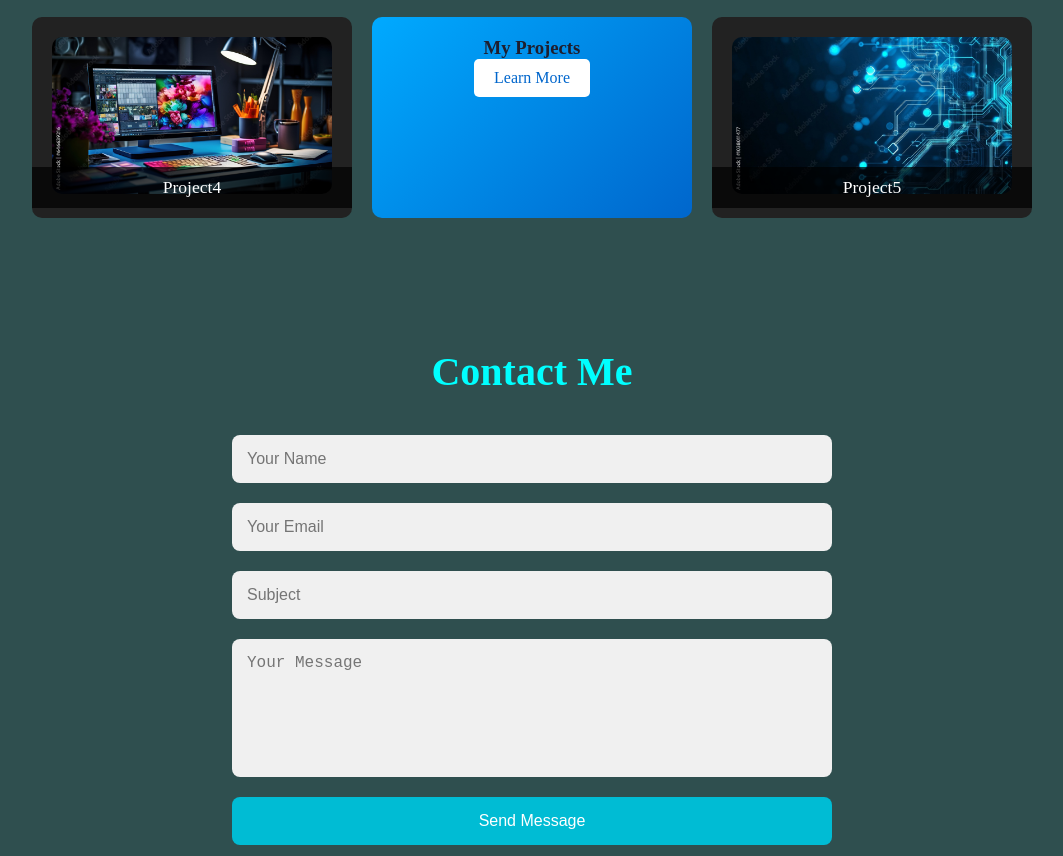
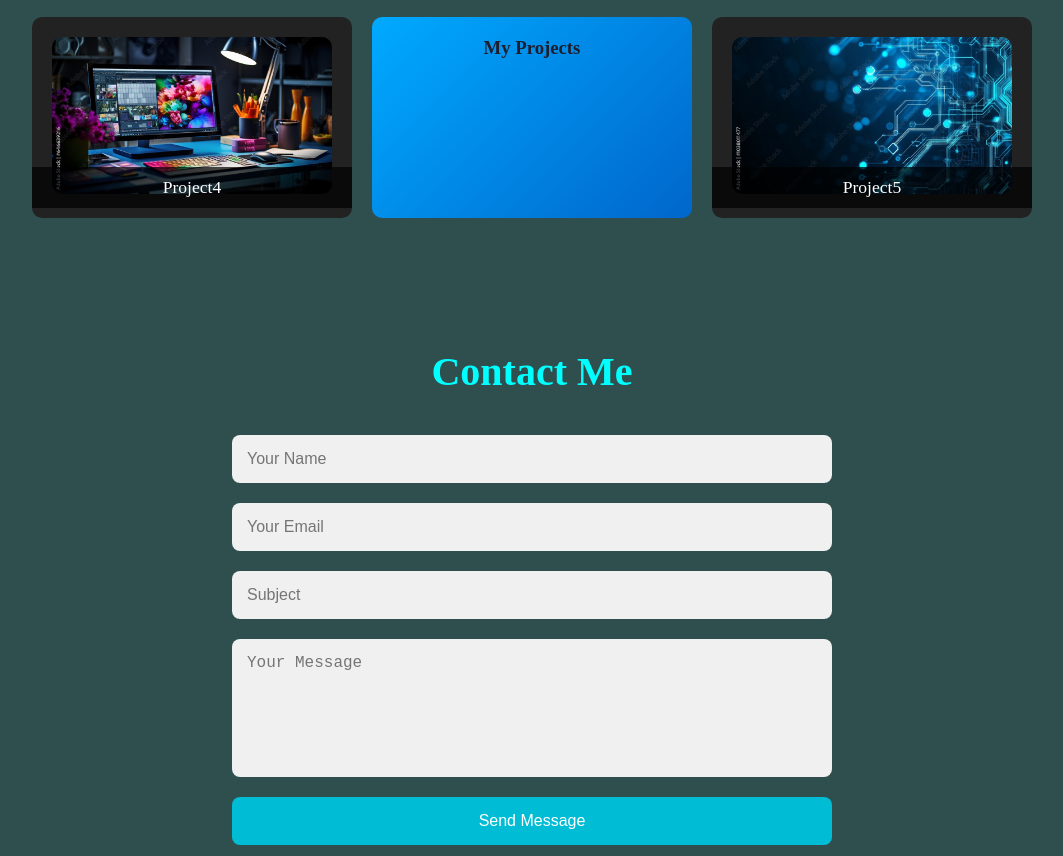
Before and after one commit to Yuva1123/Portofolio, a plain HTML site: page index.html in a window 1280 px wide. Shown: the part 2521-3377 px from the top of the page, without its empty margins (108-1171 px from the left). Drawn offline with Linux system fonts and the light colour scheme.

Commit message:
Update index.html

```diff
--- a/index.html
+++ b/index.html
@@ -123,7 +123,7 @@
             <div class="project-item highlight">
                 <h3>My Projects</h3>
 
-                <a href="#" class="btn">Learn More</a>
+
             </div>
             <div class="project-item"><img src="webdesign.jpeg" alt="Project 5">
                 <div class="projectname">Project5</div>
```
